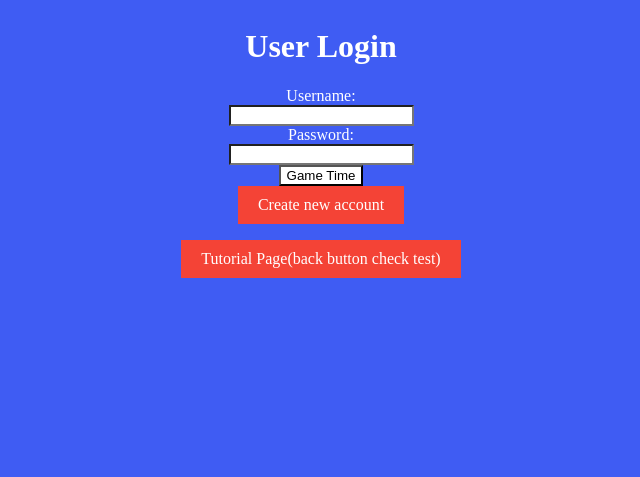
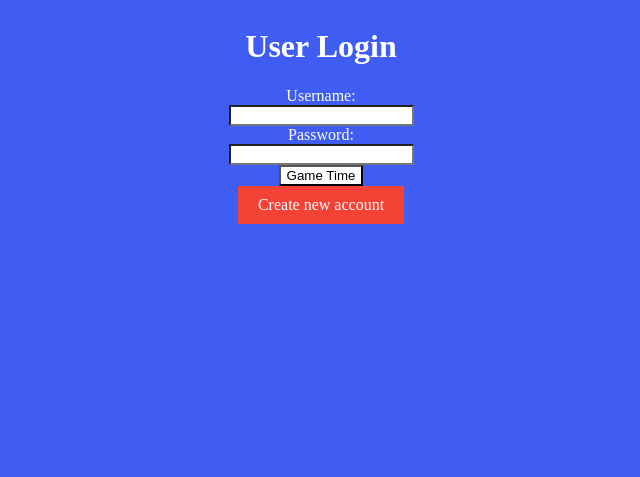
Before and after one commit to bmb4/The_Flight_Deck, a Flask app: template templates/Login Page.html in a window 1280 px wide. Shown: the part 251-728 px from the top of the page, without its empty margins (319-959 px from the left). After the commit the page ends 475 px from the top, so only its background shows below. Run offline with Flask 2, Linux system fonts and the light colour scheme; the template is opened without the code that fills it, so the values that code supplies are empty; parts of the project's set-up code (start-up, migrations or seed data) failed here and were passed over.

Commit message:
removed tutorial link

```diff
--- a/templates/Login Page.html
+++ b/templates/Login Page.html
@@ -30,8 +30,6 @@
                 alert("Incorrect login credentials");
             }
         }
-    </script><!--Remeber to update this addr when organizing files-->
-    <p><a href="Tutorialpage.html">Tutorial Page(back button check test)</a></p>
 
 </body>
 </html>
```
